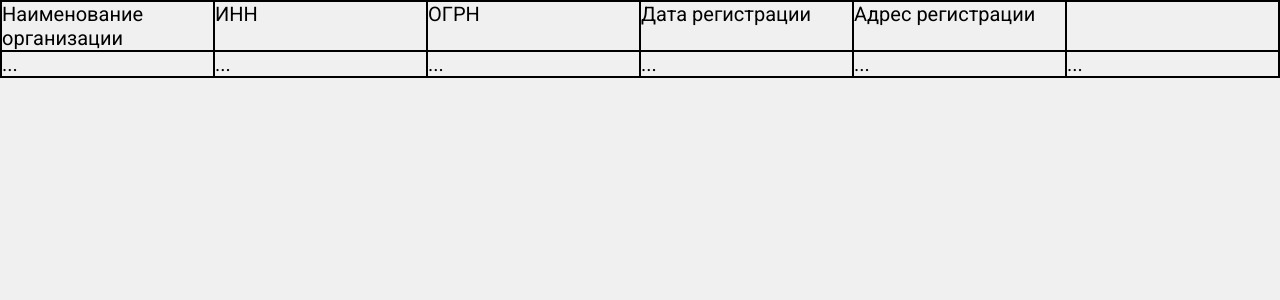
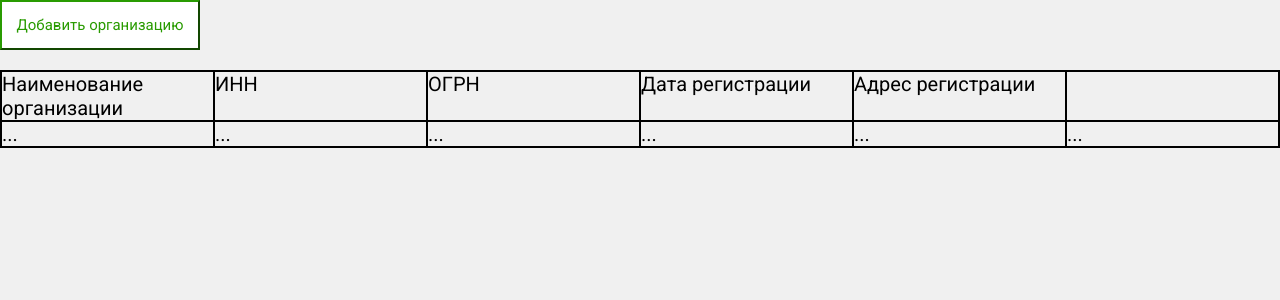
Before and after one commit to maratustra/list-of-companies, a React (Create React App) app: page / in a window 1280 px wide. Shown: the top 300 px of the page. Built offline with nearby package versions, Linux system fonts and the light colour scheme.

Commit message:
feat(Button.js): added button styles

```diff
--- a/src/Components/MainTable.js
+++ b/src/Components/MainTable.js
@@ -1,5 +1,6 @@
 import React from 'react';
 import styled from 'styled-components';
+import { Button } from './Style/Button';
 
 const TableStyled = styled.div`
   display: flex;
@@ -24,6 +25,8 @@ const TableMainArea = styled.div`
 `;
 
 export const MainTable = () => (
+  <>
+    <Button>Добавить организацию</Button>
     <TableStyled>
       <TableRowBlock>
         <TableHeader>Наименование организации</TableHeader>
@@ -42,4 +45,5 @@ export const MainTable = () => (
         <TableMainArea>...</TableMainArea>
       </TableRowBlock>
     </TableStyled>
+  </>
 );
--- /dev/null
+++ b/src/Components/Style/Button.js
@@ -0,0 +1,27 @@
+import styled from 'styled-components';
+
+export const Button = styled.button`
+  display: block;
+  width: 200px;
+  height: 50px;
+  margin-bottom: 20px;
+  background-color: #299B01;
+  font-family: 'Roboto';
+  font-size: 15px;
+  line-height: 20px;
+  color: #FFFFFF;
+  border-color: transparent;
+  transition-property: color, background-color, border-color;
+  transition-duration: .3s;
+  &:hover {
+    background-color: #FFFFFF;
+    color: #299B01;
+    border-color: #299B01;
+  }
+  ${'' /* &:disabled {
+    background-color: #FFFFFF;
+    color: #aaa;
+    border-color: #aaa;
+    cursor: not-allowed;
+  } */}
+`;
```
Lines whose indentation alone changed are shown as unchanged.
